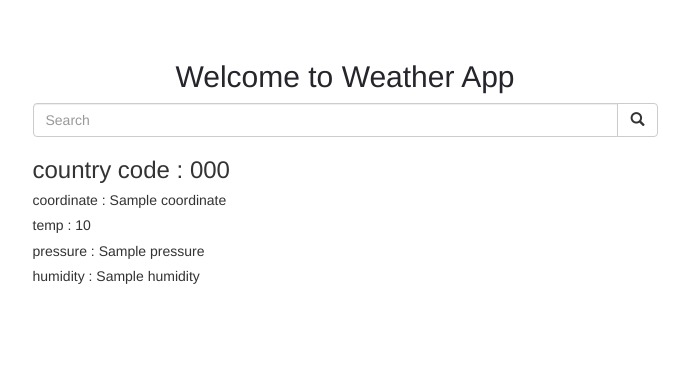
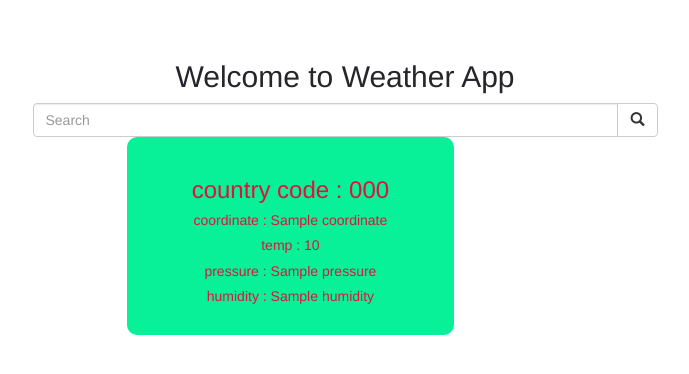
Before and after one commit to Jyoti0911/weather, a Django app: template home/templates/index.html in a window 1280 px wide. Shown: the part 70-444 px from the top of the page, without its empty margins (295-984 px from the left). Run offline with Django 3.2, Linux system fonts and the light colour scheme; the template is opened without the code that fills it: most values are stand-ins (such as "Sample title", 1, 10 or a date in 2020); some libraries are stand-ins or nearby versions.

Commit message:
initial commit

```diff
--- a/home/templates/index.html
+++ b/home/templates/index.html
@@ -14,22 +14,34 @@
   <script src="https://maxcdn.bootstrapcdn.com/bootstrap/3.4.0/js/bootstrap.min.js"></script>
 
 </head>
-
+<style>
+  .res{
+    text-align: center;
+    padding: 20px;
+    background-color: rgb(8, 241, 152);
+    border-radius: 10px;
+    color: crimson;
+  }
+  .input-group{
+   border-radius: 10px;
+   background-color: cyan;
+  }
+</style>
 <body>
-  <nav class="row" style="background: rgb(0, 128, 128); color: white;">
+  <nav class="row" style="background: rgb(0, 128, 128); color: rgb(255, 255, 255);">
     <h1 class="col-md-3 text-center">Weather App</h1>
   </nav>
   <br />
   <br />
 
   <center class="row">
-   <h2 class="text-center mb-2" style="color:rgb(37, 37, 43)">Welcome to Weather App</h2>
+   <h2 class="text-center mb-3" style="color:rgb(37, 37, 43)">Welcome to Weather App</h2>
     <form method="post" class="col-md-6 col-md-offset-3">
       {% csrf_token %}
       <div class="input-group">
         <input type="text" class="form-control" name="city" placeholder="Search">
         <div class="input-group-btn">
-          <button class="btn btn-default" type="submit">
+          <button class="btn btn-default bg-primary" type="submit">
             <i class="glyphicon glyphicon-search"></i>
           </button>
         </div>
@@ -37,8 +49,8 @@
   </center>
   <div class="row">
     {% if country_code and coordinate and temp and pressure and humidity %}
-    <div class="col-md-6 col-md-offset-3 res">
-      <h3>country code : {{country_code}}</h1>
+    <div class="col-md-3 col-md-offset-4 res">
+      <h3>country code : {{country_code}}</h3>
         <h5>coordinate : {{coordinate}}</h5>
         <h5>temp : {{temp}}</h5>
         <h5>pressure : {{pressure}} </h5>
```
Also changed, not shown: 1 other file.
